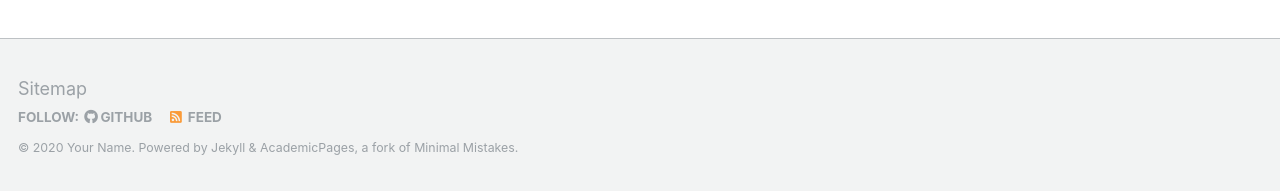
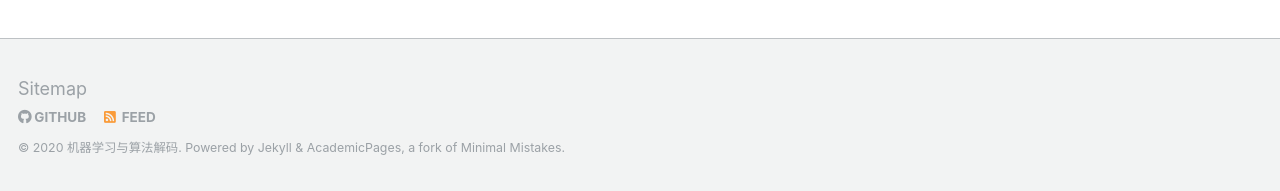
Before and after one commit to SuanmaPlanet/suanmaplanet.github.io, a Jekyll site: the page built from _pages/about.md, in a window 1280 px wide and 900 px high, scrolled down 2463 px. Shown: the part 706-897 px from the top of the window. Built offline with Jekyll 4.4.1, drawn with Linux system fonts in a browser that asks for light colours; some web fonts are replaced; some of the changed text lies outside the part shown.

Commit message:
Update _config.yml

```diff
--- a/_config.yml
+++ b/_config.yml
@@ -6,15 +6,15 @@
 # `jekyll serve`. If you change this file, please restart the server process.
 
 # Site Settings
-locale                   : "en-US"
-title                    : "Your Name / Site Title"
+locale                   : "zh-CN"
+title                    : "机器学习与算法解码"
 title_separator          : "-"
-name                     : &name "Your Name"
-description              : &description "personal description"
-url                      : https://academicpages.github.io # the base hostname & protocol for your site e.g. "https://mmistakes.github.io"
+name                     : &name "机器学习与算法解码"
+description              : &description "机器学习与算法解码公众号"
+url                      : https://suanmaplanet.github.io # the base hostname & protocol for your site e.g. "https://mmistakes.github.io"
 baseurl                  : "" # the subpath of your site, e.g. "/blog"
-repository               : "academicpages/academicpages.github.io"
-teaser                   :  # filename of teaser fallback teaser image placed in /images/, .e.g. "500x300.png"
+repository               : "suanmaplanet/suanmaplanet.github.io"
+teaser                   : "500x300.png" # filename of teaser fallback teaser image placed in /images/, .e.g. "500x300.png"
 breadcrumbs              : false # true, false (default)
 words_per_minute         : 160
 future                   : true
```
